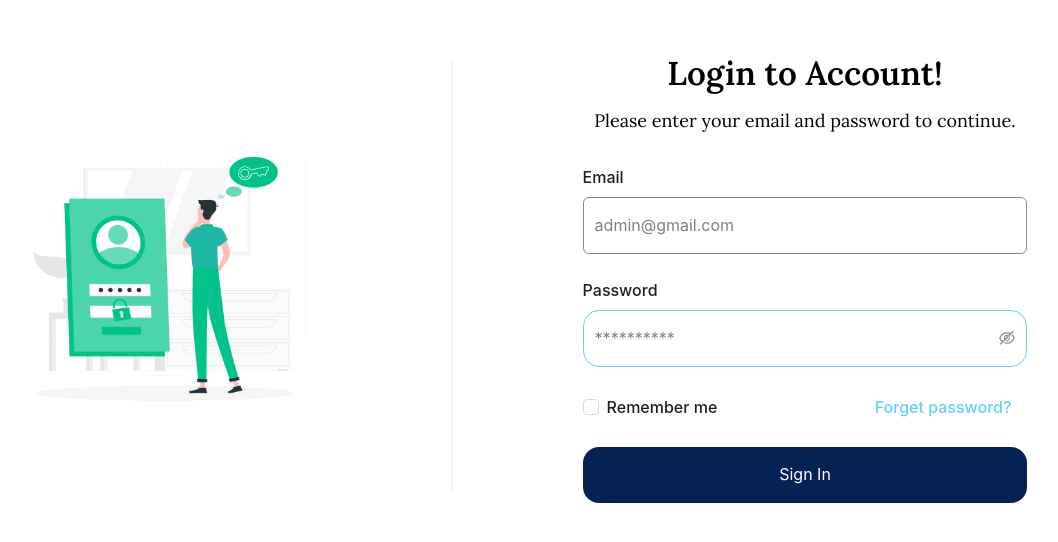
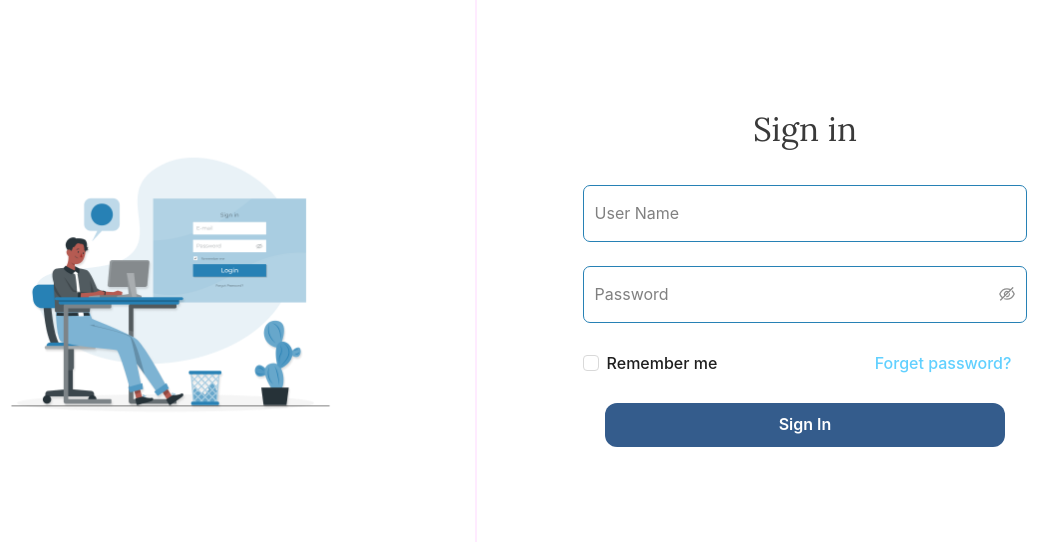
Before and after one commit to Raiyan109/ozzy-admin-dashboard, a React (Vite) app: page /auth/sign-in in a window 1280 px wide. Shown: the part 124-666 px from the top of the page, without its empty margins (147-1205 px from the left). Built offline with nearby package versions, Linux system fonts and the light colour scheme.

Commit message:
signin page

```diff
--- a/src/index.css
+++ b/src/index.css
@@ -121,8 +121,8 @@
 /* React Quill */
 /* Parent Container */
 .ql-toolbar-container {
-  display: flex;
-  flex-direction: column;
+  /* display: flex;
+  flex-direction: column; */
 }
 
 /* Quill Toolbar Styling */
@@ -143,6 +143,17 @@
   border-right: 1px solid #474747;
   padding-right: 8px;
   margin-right: 8px;
+
+}
+
+/* Change the bold button color to white */
+.ql-toolbar.ql-snow .ql-formats .ql-bold {
+  color: white !important;
+}
+
+/* Target the SVG inside the bold button */
+.ql-toolbar.ql-snow .ql-formats .ql-bold svg {
+  fill: white !important;
 }
 
 .ql-toolbar.ql-snow .ql-formats:last-child {
@@ -158,6 +169,7 @@
 
 .ql-toolbar .ql-picker.ql-size {
   width: auto;
+  color: white;
   /* Ensure the dropdown can expand */
 }
 
@@ -217,6 +229,10 @@
   gap: 5px;
   /* Space between "T" and the circle */
   margin-left: -13px;
+}
+
+.ql-snow .ql-picker.ql-color {
+  color: white;
 }
 
 /* Override the default label of the color picker */
--- a/src/pages/Auth/SignIn.jsx
+++ b/src/pages/Auth/SignIn.jsx
@@ -2,7 +2,7 @@ import { Button, Checkbox, Input } from "antd";
 import Form from "antd/es/form/Form";
 import React from "react";
 import { useLocation, useNavigate } from "react-router-dom";
-import image from "../../assets/images/reset-pass.png";
+import image from "../../assets/images/login.png";
 // import { useDispatch } from "react-redux";
 // import { usePostLoginMutation } from "../../redux/features/Auth/authApi";
 // import { setUser } from "../../redux/features/Auth/authSlice";
@@ -56,14 +56,14 @@ const SignIn = () => {
   };
   return (
     <div className="min-h-[92vh] w-full grid grid-cols-1 lg:grid-cols-2 justify-center items-center gap-1 lg:gap-8">
-      <div className="lg:border-r-2 border-primary mx-auto w-[92%] lg:p-[15%] lg:pr-[20%] ">
-        <img src={image} alt="" />
+      <div className="lg:border-r-2 border-primary mx-auto w-full lg:p-[15%] lg:pr-[20%] ">
+        <img src={image} alt="" className="w-full h-full object-contain" />
       </div>
       <div className="lg:p-[5%] order-first lg:order-last">
         <div className="w-full py-[44px] lg:px-[44px]">
           <div className="pb-[30px] space-y-2">
-            <h1 className="text-[33px] text-center font-semibold ">Login to Account!</h1>
-            <p className="text-hash text-center lg:text-lg">Please enter your email and password to continue.</p>
+            <h1 className="text-[33px] text-center text-[#3A3A3A]">Sign in</h1>
+
           </div>
           <Form
             name="normal_login"
@@ -77,23 +77,23 @@ const SignIn = () => {
 
           >
             <Form.Item
-            label={<span className="font-medium text-base">Email</span>}
-              name="email"
-              rules={[
-                {
-                  type: "email",
-                  message: "Please input a valid Email!",
-                },
-                {
-                  required: true,
-                  message: "Please input your Email!",
-                },
-              ]}
+              // label={<span className="font-medium text-base">Email</span>}
+              name="text"
+            // rules={[
+            //   {
+            //     type: "text",
+            //     message: "Please input a valid Email!",
+            //   },
+            //   {
+            //     required: true,
+            //     message: "Please input your Email!",
+            //   },
+            // ]}
             >
-              <Input size="large" placeholder="admin@gmail.com" />
+              <Input size="large" placeholder="User Name" style={{ border: '1px solid #2781B5', borderRadius: '7px' }} />
             </Form.Item>
             <Form.Item
-              label={<span className="font-medium text-base">Password</span>}
+              // label={<span className="font-medium text-base">Password</span>}
               className="mt-6"
               name="password"
               rules={[
@@ -103,7 +103,7 @@ const SignIn = () => {
                 },
               ]}
             >
-              <Input.Password size="large" placeholder="**********" />
+              <Input.Password size="large" placeholder="Password" style={{ border: '1px solid #2781B5', borderRadius: '7px' }} />
             </Form.Item>
             <div className="flex justify-between items-center">
               <Form.Item name="remember" valuePropName="checked">
@@ -126,7 +126,7 @@ const SignIn = () => {
                 type="primary"
                 size="large"
                 htmlType="submit"
-                  className="px-2 w-full bg-playground"
+                className="px-8 bg-[#345C8C] text-white hover:bg-[#345C8C]/90 rounded-xl font-semibold h-11 min-w-[400px]"
               >
                 Sign In
               </Button>
--- a/src/pages/Settings/AboutUs.jsx
+++ b/src/pages/Settings/AboutUs.jsx
@@ -4,6 +4,9 @@ import PageHeading from "../../Components/PageHeading";
 
 const AboutUs = () => {
   const navigate = useNavigate();
+  const handleBackButtonClick = () => {
+    navigate(-1); // This takes the user back to the previous page
+  };
   return (
     <div className="min-h-[70vh] flex flex-col justify-between">
       <div className="space-y-4">
--- a/src/pages/Settings/EditPrivacyPolicy.jsx
+++ b/src/pages/Settings/EditPrivacyPolicy.jsx
@@ -96,7 +96,7 @@ const EditPrivacyPolicy = () => {
               onClick={(e) => navigate(`edit`)}
               size="large"
               type="primary"
-              className="px-8 bg-black text-white hover:bg-black/90 rounded-full font-semibold w-1/4"
+              className="px-8 bg-[#345C8C] text-white hover:bg-black/90 rounded-xl font-semibold h-11 min-w-[300px]"
             >
               Update
             </Button>
```
Also changed, not shown: src/assets/images/login.png (added). Lines whose indentation alone changed are shown as unchanged.
